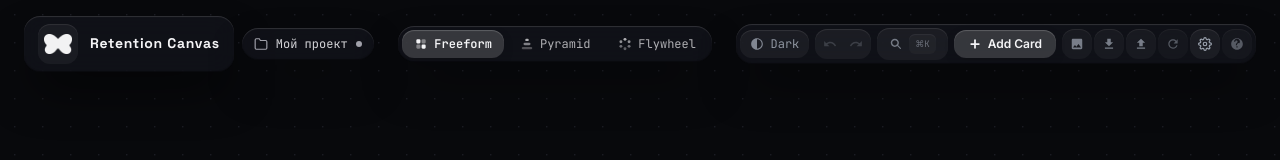
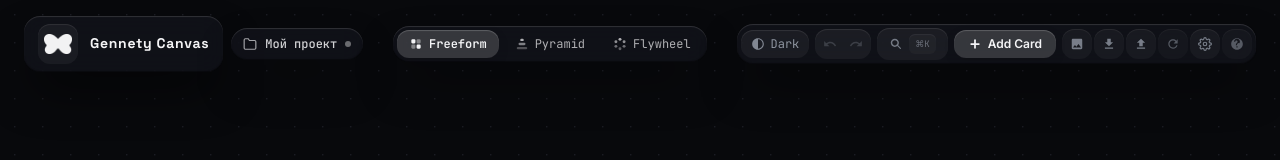
Before and after one commit to Gleb4442/gennety-retention-canvas, a React (Vite) app: page / in a window 1280 px wide. Both pictures are taken after typing "Sample123" into the empty fields and a click on the button "Войти в личный кабинет". Shown: the top 160 px of the page. Built offline with nearby package versions, Linux system fonts and the light colour scheme.

Commit message:
fix(ui): rename brand to Gennety Canvas and fix folder button contrast/colors in light theme

```diff
--- a/index.html
+++ b/index.html
@@ -6,7 +6,7 @@
     <link rel="alternate icon" type="image/png" sizes="32x32" href="/favicon-32x32.png" />
     <link rel="apple-touch-icon" sizes="180x180" href="/apple-touch-icon.png" />
     <meta name="viewport" content="width=device-width, initial-scale=1.0" />
-    <title>Retention Canvas</title>
+    <title>Gennety Canvas</title>
     <link rel="preconnect" href="https://fonts.googleapis.com">
     <link rel="preconnect" href="https://fonts.gstatic.com" crossorigin>
     <link href="https://fonts.googleapis.com/css2?family=Inter:wght@300;400;500;600;700&family=JetBrains+Mono:wght@400;500;600&family=Space+Grotesk:wght@400;500;600;700&display=swap" rel="stylesheet">
--- a/src/components/AddNodeModal.tsx
+++ b/src/components/AddNodeModal.tsx
@@ -88,7 +88,7 @@ export const AddNodeModal: React.FC<AddNodeModalProps> = ({ isOpen, onClose }) =
                 Новый Стратегический Блок
               </h2>
               <p className="text-[11px] opacity-60 font-mono">
-                Добавление узла в архитектуру Retention Canvas
+                Добавление узла в архитектуру Gennety Canvas
               </p>
             </div>
           </div>
--- a/src/components/AuthGate.tsx
+++ b/src/components/AuthGate.tsx
@@ -78,7 +78,7 @@ export const AuthGate: React.FC = () => {
             <ButterflyLogo theme={theme} className="w-full h-full" />
           </div>
           <h1 className="font-display font-bold text-2xl tracking-tight text-white mb-1">
-            Retention Canvas
+            Gennety Canvas
           </h1>
           <p className="text-xs font-mono text-zinc-400 max-w-xs">
             Стратегический хаб удержания пользователей и архитектуры продуктов Gennety
--- a/src/components/ButterflyLogo.tsx
+++ b/src/components/ButterflyLogo.tsx
@@ -14,7 +14,7 @@ export const ButterflyLogo: React.FC<ButterflyLogoProps> = ({ theme, className =
   return (
     <img
       src={src}
-      alt="Retention Canvas"
+      alt="Gennety Canvas"
       className={`${className} object-contain select-none pointer-events-none`}
       draggable={false}
     />
--- a/src/components/HelpShortcutsModal.tsx
+++ b/src/components/HelpShortcutsModal.tsx
@@ -45,7 +45,7 @@ export const HelpShortcutsModal: React.FC<HelpShortcutsModalProps> = ({ isOpen,
                 Горячие Клавиши & Темы
               </h2>
               <p className="text-[11px] opacity-60 font-mono">
-                Miro-управление холстом Retention Canvas
+                Miro-управление холстом Gennety Canvas
               </p>
             </div>
           </div>
--- a/src/components/Navbar.tsx
+++ b/src/components/Navbar.tsx
@@ -115,7 +115,7 @@ export const Navbar: React.FC<NavbarProps> = ({
   };
 
   const handleResetConfirm = () => {
-    if (confirm('Сбросить схему до начального состояния Retention Canvas?')) {
+    if (confirm('Сбросить схему до начального состояния Gennety Canvas?')) {
       resetToDefault();
     }
   };
@@ -147,7 +147,7 @@ export const Navbar: React.FC<NavbarProps> = ({
           </div>
           <div>
             <span className="font-display font-bold text-sm tracking-wider text-inherit block leading-tight">
-              Retention Canvas
+              Gennety Canvas
             </span>
           </div>
         </div>
@@ -155,16 +155,16 @@ export const Navbar: React.FC<NavbarProps> = ({
         {/* Compact Project Folder Pill */}
         <button
           onClick={onOpenCabinet}
-          className="pointer-events-auto flex items-center gap-2 px-3 py-2 rounded-2xl liquid-glass shadow-2xl text-xs font-mono transition-all hover:bg-white/10 group"
+          className="pointer-events-auto flex items-center gap-2 px-3 py-2 rounded-2xl liquid-glass shadow-2xl text-xs font-mono transition-all hover:bg-black/5 dark:hover:bg-white/10 hover:scale-[1.01] active:scale-[0.99] text-inherit group"
           title={`Проект: ${activeProject?.title || 'Retention'} (кликните, чтобы открыть проекты)`}
         >
-          <svg className="w-3.5 h-3.5 text-zinc-400 group-hover:text-white flex-shrink-0 transition-colors" viewBox="0 0 24 24" fill="none" stroke="currentColor" strokeWidth="2">
+          <svg className="w-3.5 h-3.5 opacity-65 group-hover:opacity-100 flex-shrink-0 transition-opacity" viewBox="0 0 24 24" fill="none" stroke="currentColor" strokeWidth="2">
             <path d="M22 19a2 2 0 0 1-2 2H4a2 2 0 0 1-2-2V5a2 2 0 0 1 2-2h5l2 3h9a2 2 0 0 1 2 2z" />
           </svg>
-          <span className="max-w-[110px] sm:max-w-[140px] truncate text-zinc-300 group-hover:text-white transition-colors">
+          <span className="max-w-[120px] sm:max-w-[160px] truncate opacity-85 group-hover:opacity-100 font-medium transition-opacity">
             {activeProject?.title || 'Проекты'}
           </span>
-          <span className="w-1.5 h-1.5 rounded-full bg-zinc-400 flex-shrink-0" title="Сохранено" />
+          <span className="w-1.5 h-1.5 rounded-full bg-current opacity-40 group-hover:opacity-75 flex-shrink-0 transition-opacity" title="Сохранено" />
         </button>
       </div>
 
@@ -328,7 +328,7 @@ export const Navbar: React.FC<NavbarProps> = ({
 
           <button
             onClick={handleImportJsonClick}
-            className="p-2 rounded-xl liquid-pill opacity-75 hover:opacity-100 transition-opacity text-zinc-300 hover:text-white"
+            className="p-2 rounded-xl liquid-pill opacity-75 hover:opacity-100 transition-opacity"
             title="Импортировать по коду JSON или AI-промпту (⌘I)"
           >
             <svg width="14" height="14" viewBox="0 0 24 24" fill="currentColor">
@@ -339,7 +339,7 @@ export const Navbar: React.FC<NavbarProps> = ({
           <button
             onClick={handleResetConfirm}
             className="p-2 rounded-xl liquid-pill opacity-50 hover:opacity-100 transition-opacity"
-            title="Сбросить холст к исходной структуре Retention Canvas"
+            title="Сбросить холст к исходной структуре Gennety Canvas"
           >
             <svg width="14" height="14" viewBox="0 0 24 24" fill="currentColor">
               <path d="M17.65 6.35C16.2 4.9 14.21 4 12 4c-4.42 0-7.99 3.58-7.99 8s3.57 8 7.99 8c3.73 0 6.84-2.55 7.73-6h-2.08c-.82 2.33-3.04 4-5.65 4-3.31 0-6-2.69-6-6s2.69-6 6-6c1.66 0 3.14.69 4.22 1.78L13 11h7V4l-2.35 2.35z" />
@@ -349,7 +349,7 @@ export const Navbar: React.FC<NavbarProps> = ({
           {/* Settings Button (Access Key, Account, Backup) */}
           <button
             onClick={onOpenSettings}
-            className="p-2 rounded-xl liquid-pill text-zinc-300 hover:text-white transition-colors"
+            className="p-2 rounded-xl liquid-pill opacity-75 hover:opacity-100 transition-opacity"
             title="Настройки ключа доступа и аккаунта"
           >
             <svg className="w-3.5 h-3.5" viewBox="0 0 24 24" fill="none" stroke="currentColor" strokeWidth="2">
```
